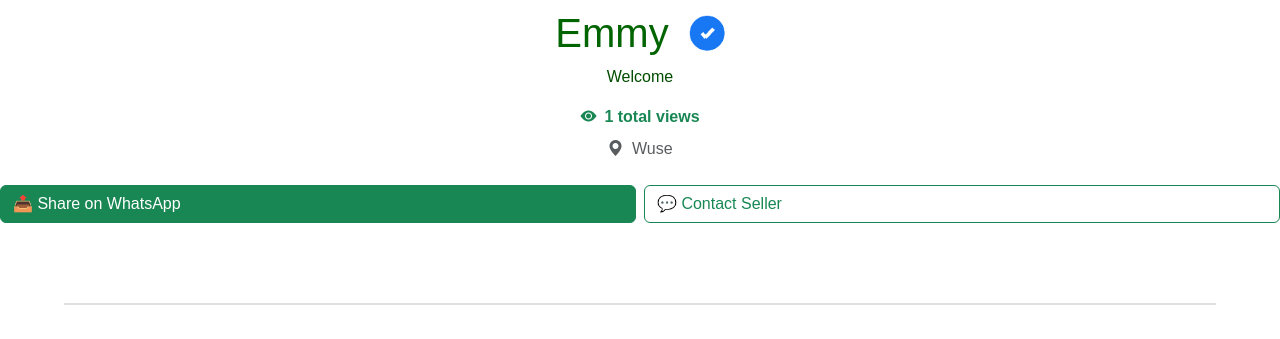
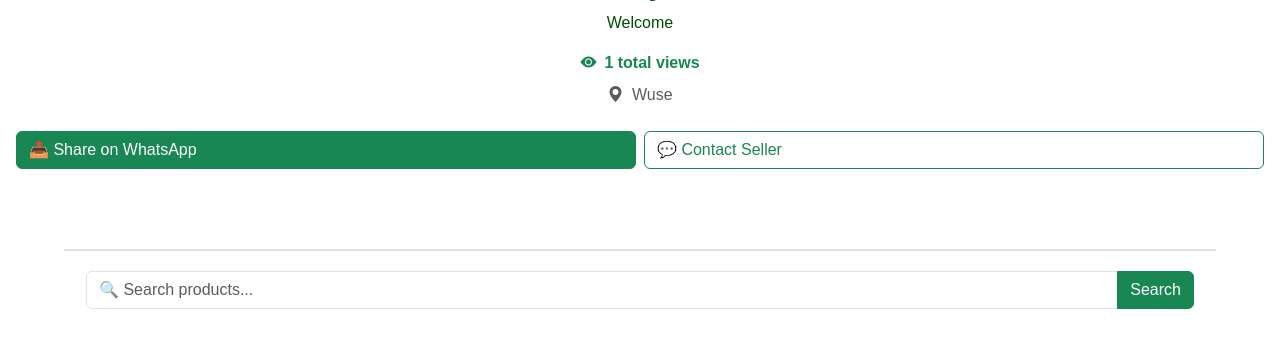
Before and after one commit to Improvisionwebber/waapfolio-01, a Django app: page /store/emmy/ in a window 1280 px wide. Shown: the part 306-645 px from the top of the page. Run offline with Django 5.2, Linux system fonts and the light colour scheme; data comes from the database, SQL or seed files in the repository; data that the repository does not hold is empty; some libraries are stand-ins or nearby versions.

Commit message:
Updated settings for Railway

```diff
--- a/templates/store/view_store.html
+++ b/templates/store/view_store.html
@@ -301,22 +301,15 @@ body.dark .add-card a {
 }
 
 }
+@media(max-width: 768px){
+  .action-buttons .col-6 {
+    padding-left: 5px;
+    padding-right: 5px;
+  }
+}
 
 </style>
-<div class="container px-3">
-  <form method="get" action="" class="search-bar mb-3">
-    <div class="input-group">
-      <input type="text"
-             name="q"
-             class="form-control search-input"
-             placeholder="🔍 Search products..."
-             value="{{ request.GET.q }}">
-      <button type="submit" class="btn btn-success search-btn">
-        Search
-      </button>
-    </div>
-  </form>
-</div>
+
 
 <!-- ---------- TOP RIGHT MENU ---------- -->
 <div class="dropdown position-absolute top-0 end-0 m-3">
@@ -410,7 +403,7 @@ body.dark .add-card a {
 </div>
 {% endif %}
 
-<div class="action-buttons mt-3 row g-2">
+<div class="action-buttons mt-3 row g-2 px-3">
   <div class="col-6">
     <a href="https://wa.me/?text=Check%20out%20my%20store%20on%20Waapfolio:%20{{ full_url }}"
       rel="noopener noreferrer"
@@ -426,9 +419,23 @@ body.dark .add-card a {
   </div>
 </div>
 
+
 </section>
 <div class="section-divider"></div>
-
+<div class="container px-3">
+  <form method="get" action="" class="search-bar mb-3">
+    <div class="input-group">
+      <input type="text"
+             name="q"
+             class="form-control search-input"
+             placeholder="🔍 Search products..."
+             value="{{ request.GET.q }}">
+      <button type="submit" class="btn btn-success search-btn">
+        Search
+      </button>
+    </div>
+  </form>
+</div>
 <!-- ---------- PRODUCTS GRID ---------- -->
 <!-- ---------- PRODUCTS GRID ---------- -->
 <section class="pt-3 pb-5">
```
